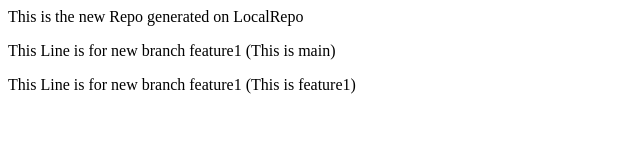
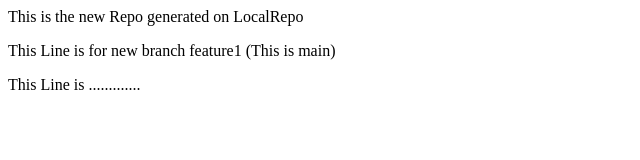
Before and after one commit to Satyaban-Nayak/LocalRepo, a plain HTML site: page index.html in a window 1280 px wide. Shown: the whole page, without its empty margins (0-640 px from the left). Drawn offline with Linux system fonts and the light colour scheme.

Commit message:
new line add

```diff
--- a/index.html
+++ b/index.html
@@ -1,3 +1,3 @@
 <p>This is the new Repo generated on LocalRepo</p>
 <p>This Line is for new branch feature1 (This is main)</p>
-<p>This Line is for new branch feature1 (This is feature1)</p>
+<p>This Line is .............</p>
```
